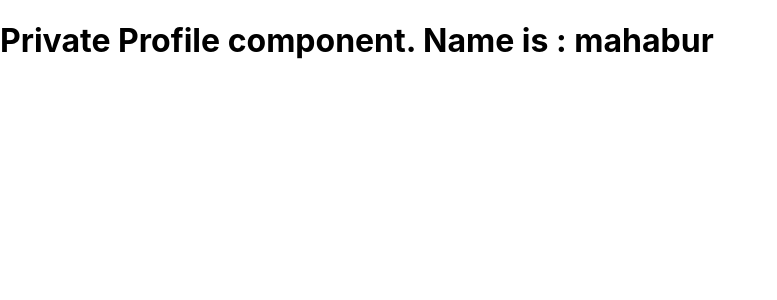
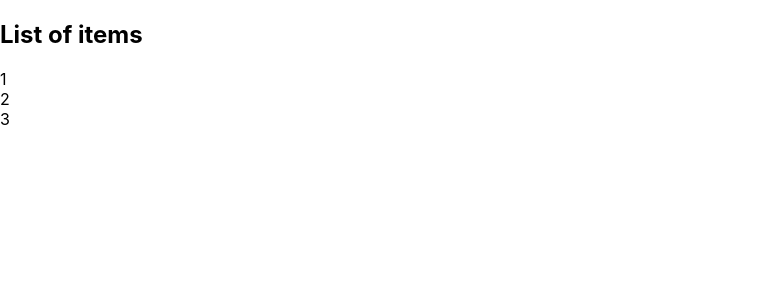
Before and after one commit to mahabur-rahman/react-typeScript, a React (Create React App) app in the folder react-typescript-demo/: page / in a window 1280 px wide. Shown: the top 300 px of the page, without its empty margins (0-777 px from the left). Built offline with nearby package versions, Linux system fonts and the light colour scheme.

Commit message:
generic props

```diff
--- a/react-typescript-demo/src/App.tsx
+++ b/react-typescript-demo/src/App.tsx
@@ -17,6 +17,7 @@
 import { MutableRef } from './components/refs/MutableRef';
 import Private from './auth/Private';
 import Profile from './auth/Profile';
+import { List } from './generics/List';
 
 function App() {
   const personName = {
@@ -61,7 +62,33 @@
 {/* <MutableRef /> */}
 
 
-    <Private isLoggedIn={true} Component={Profile} />
+    {/* <Private isLoggedIn={true} Component={Profile} /> */}
+
+{/*
+    <List items={['sajib', 'mahabur', 'rakib']} onClick={item => console.log(item)}/> */}
+
+    {/* <List items={[1, 2, 3]} onClick={item => console.log(item)} /> */}
+
+    <List
+        items={[
+          {
+            id: 1,
+            first: 'Bruce',
+            last: 'Wayne'
+          },
+          {
+            id: 2,
+            first: 'Clark',
+            last: 'Kent'
+          },
+          {
+            id: 3,
+            first: 'Princess',
+            last: 'Diana'
+          }
+        ]}
+        onClick={item => console.log(item)}
+      />
     </>
   );
 }
--- /dev/null
+++ b/react-typescript-demo/src/generics/List.tsx
@@ -0,0 +1,20 @@
+type ListProps<T> = {
+   items: T[]
+   onClick: (value: T) => void
+}
+
+export const List = <T extends {id: number}>({items, onClick} : ListProps<T>) =>{
+   return (
+      <div>
+      <h2>List of items</h2>
+
+      {items.map((item) => {
+         return (
+            <div key={item.id} onClick={() => onClick(item)}>
+               {item.id}
+             </div>
+   )
+})}
+      </div>
+   )
+}
```
